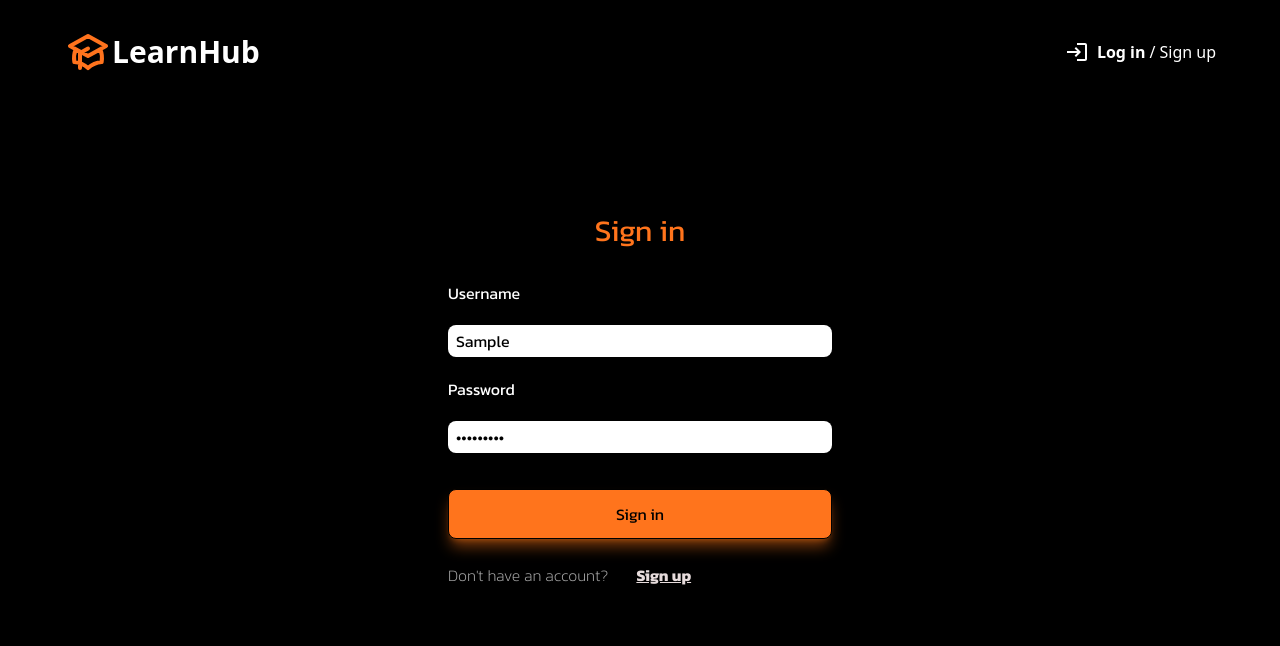
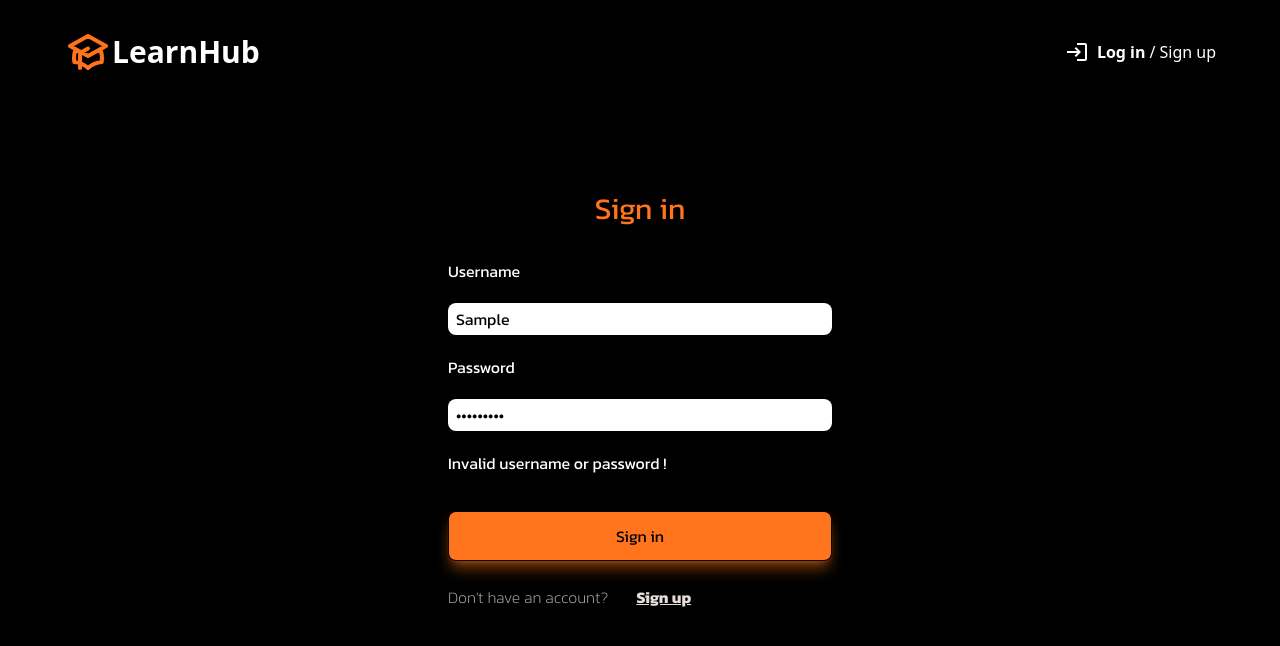
Before and after one commit to brightnc/frontend-project, a React (Vite) app: page /login in a window 1280 px wide. Both pictures are taken after typing "Sample", "Sample123" into the empty fields and a click on the button "Sign in". Shown: the top 646 px of the page. Built offline with nearby package versions, Linux system fonts and the light colour scheme; no server answers.

Commit message:
fix :hammer: : err message when password invalid

```diff
--- a/src/components/Main.tsx
+++ b/src/components/Main.tsx
@@ -26,6 +26,7 @@ const Main = () => {
           </button>
         </Link>
       </div>
+
       <div className="grid grid-cols-3 gap-8 mt-11">
         {posts &&
           currentPosts.map((post) => {
--- a/src/pages/Login.tsx
+++ b/src/pages/Login.tsx
@@ -5,7 +5,7 @@ import { useAuth } from '../providers/AuthProvider'
 const Login = () => {
   const [username, setUsername] = useState<string>('')
   const [password, setPassword] = useState<string>('')
-  const { login } = useAuth()
+  const { login, errMsg } = useAuth()
   const navigate = useNavigate()
 
   const handleSubmit = async (e: FormEvent) => {
@@ -43,6 +43,7 @@ const Login = () => {
             placeholder="**********"
             onChange={(e) => setPassword(e.target.value)}
           />
+          {errMsg && <p>{errMsg}</p>}
           <button
             type="submit"
             className="w-full shadow-lg shadow-orange-500/50 bg-[#ff741c] border border-black hover:bg-black text-black hover:border-[#ff741c] hover:border hover:text-[#ff741c]  py-3 rounded-lg mt-4 "
--- a/src/providers/AuthProvider.tsx
+++ b/src/providers/AuthProvider.tsx
@@ -9,6 +9,7 @@ interface IAuthContext {
   isLoggedIn: boolean
   login: (username: string, password: string) => Promise<void>
   username: string | null
+  errMsg: string | null
   logout: () => void
 }
 const token = localStorage.getItem('token')
@@ -18,6 +19,8 @@ const AuthContext = createContext<IAuthContext | null>(null)
 const AuthProvider = ({ children }: IAuthProviderProps) => {
   const [isLoggedIn, setIsLoggedIn] = useState<boolean>(!!token)
   const [username, setUsername] = useState<string | null>(user)
+
+  const [errMsg, setErrMsg] = useState<string | null>('')
 
   const login = async (username: string, password: string) => {
     const loginBody: LoginDTO = { username, password }
@@ -30,6 +33,7 @@ const AuthProvider = ({ children }: IAuthProviderProps) => {
       setIsLoggedIn(true)
       setUsername(username)
     } catch (error) {
+      setErrMsg('Invalid username or password !')
       throw new Error('Invalid username or password !')
     }
   }
@@ -38,7 +42,7 @@ const AuthProvider = ({ children }: IAuthProviderProps) => {
     setIsLoggedIn(false)
     setUsername(null)
   }
-  return <AuthContext.Provider value={{ isLoggedIn, login, logout, username }}>{children}</AuthContext.Provider>
+  return <AuthContext.Provider value={{ isLoggedIn, login, logout, username, errMsg }}>{children}</AuthContext.Provider>
 }
 
 export const useAuth = () => {
```
